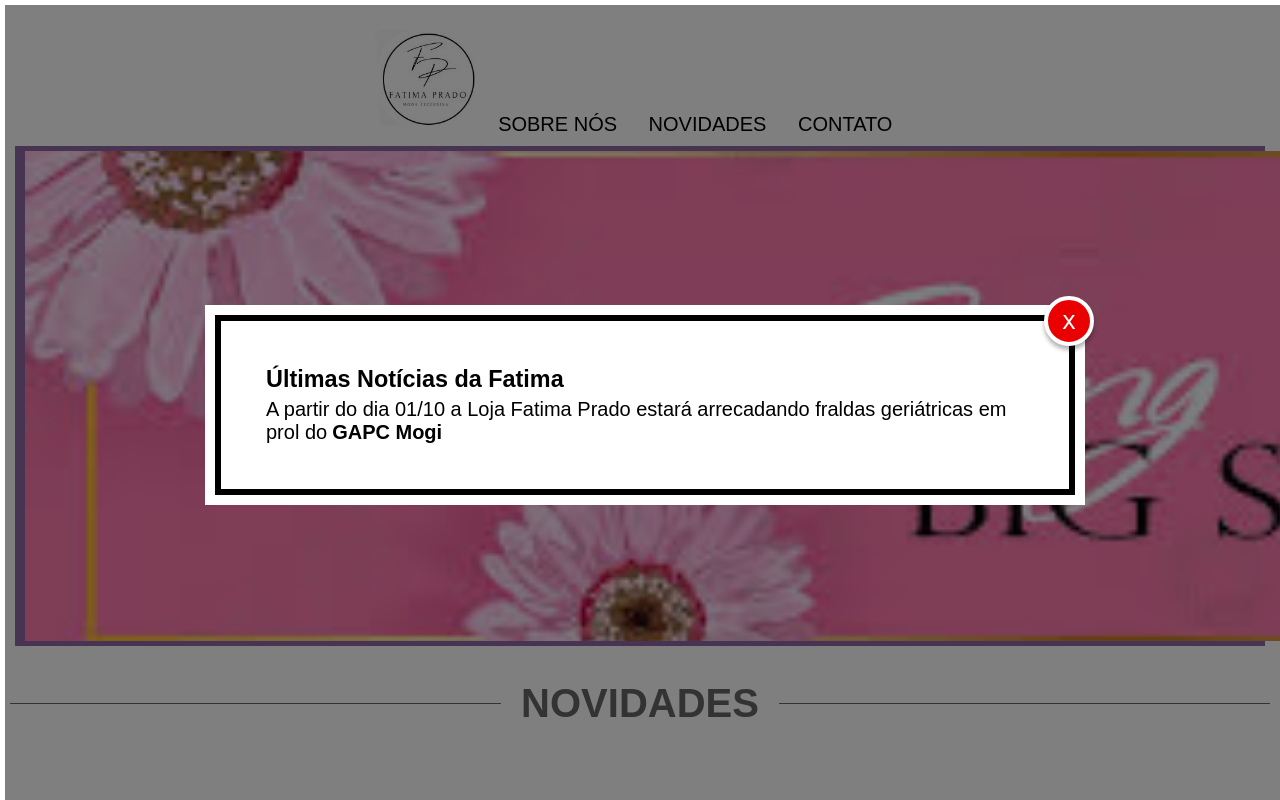
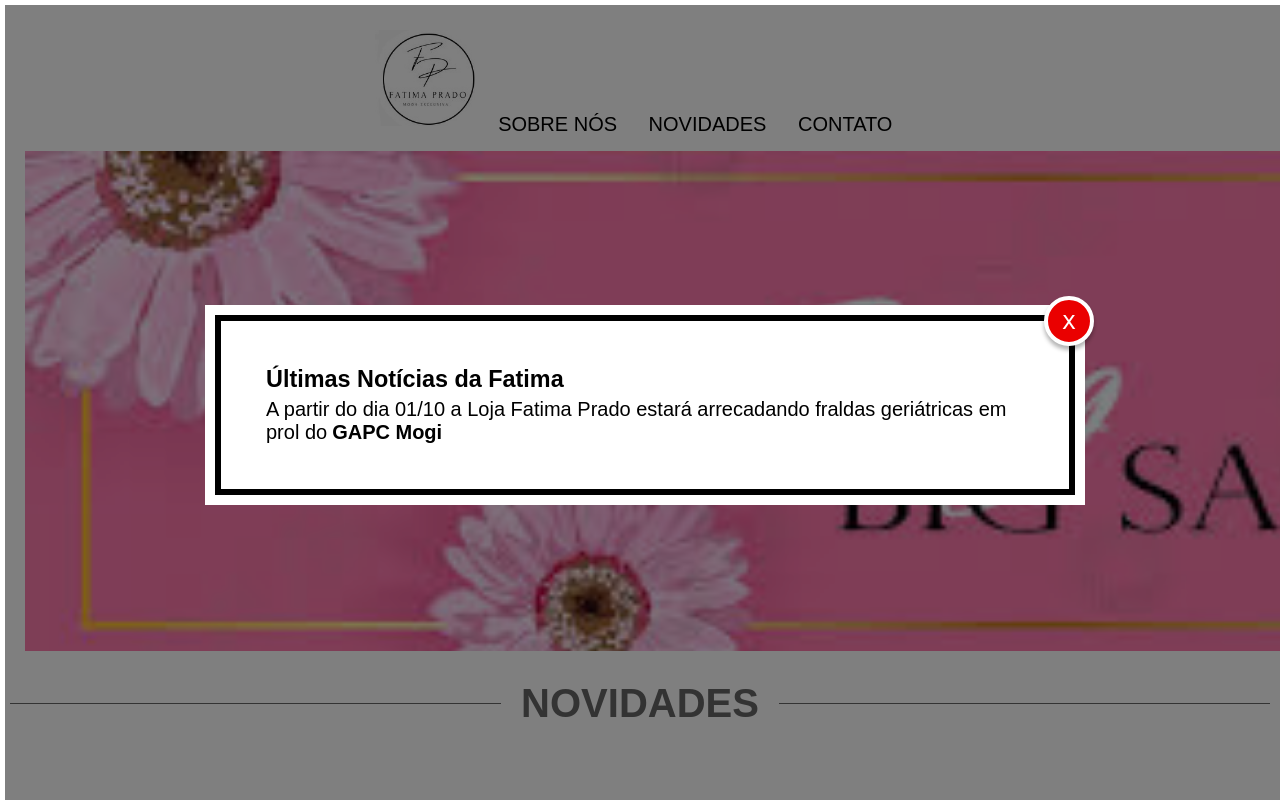
Before and after one commit to Lsancheta/SouzaRoupa, a PHP site: page / in a window 1280 px wide. Run offline with PHP 8.4, Linux system fonts and the light colour scheme; some libraries are stand-ins or nearby versions.

Commit message:
Atualização final css

```diff
--- a/style.css
+++ b/style.css
@@ -12,8 +12,6 @@
     align-items: center;
 
 }
-
-
 
 header{
     position: relative;
@@ -47,20 +45,15 @@
     border-bottom: 3px solid #EA0000;
   }
 
-  #banner-rotativo{
-    width: auto;
-    height:500px;
-    z-index: 998;
-    background-color:#8f69a5;
-  }
+
 
   #slider{
     width: auto;
-    height: 450px;
+    height: 500px;
   }
   #slider .selected{
-   width: 1850px;
-   height:490px;
+   width: 1700px;
+   height:500px;
 }
 
 #slider img{
```
